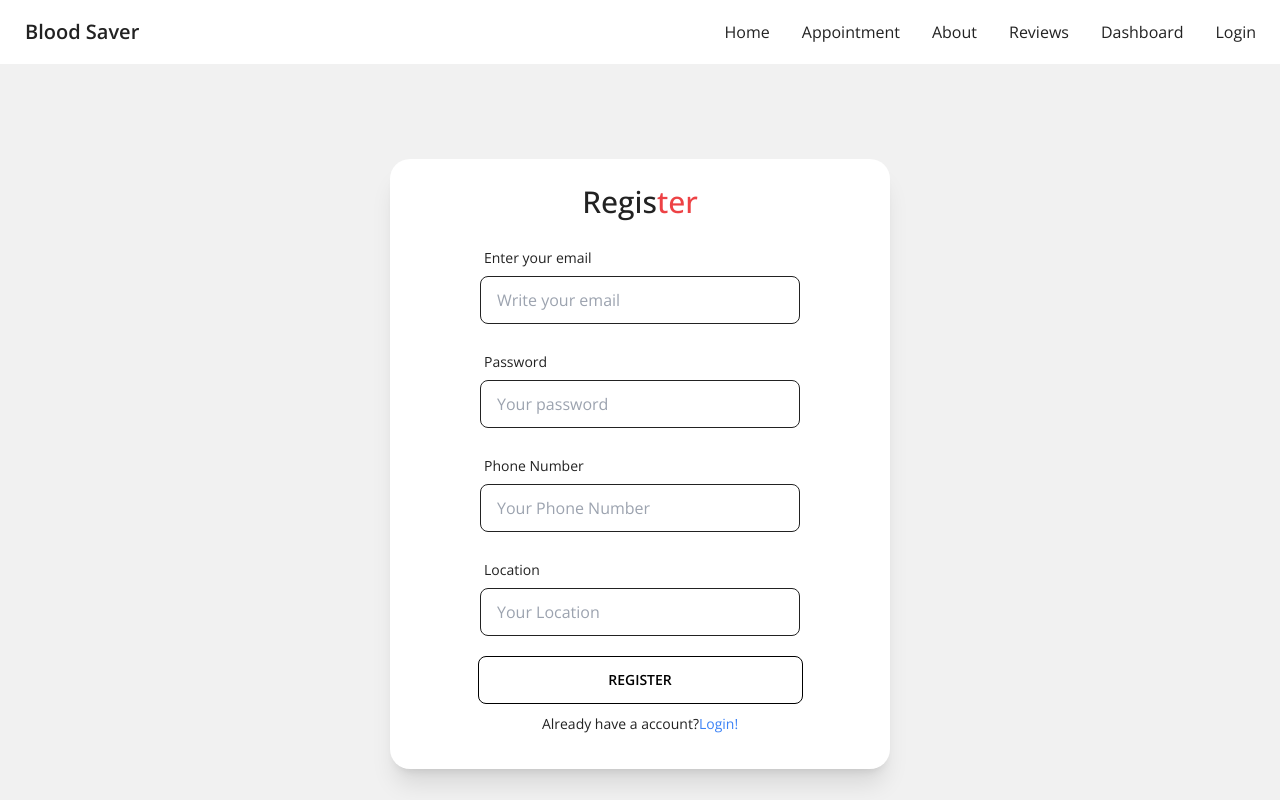
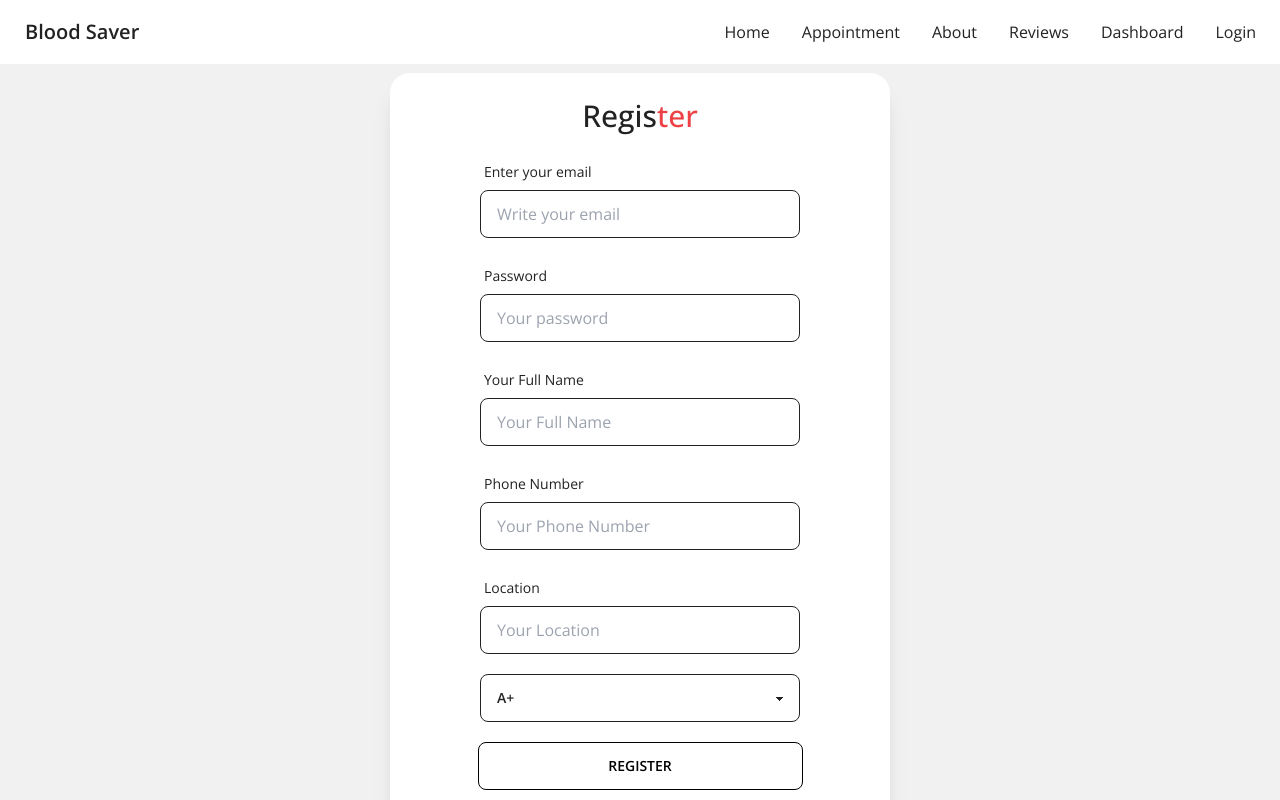
Before and after one commit to bitue/connect-to-blood-client, a React (Create React App) app: page /register in a window 1280 px wide. Shown: the top 800 px of the page. Built offline with nearby package versions, Linux system fonts and the light colour scheme; the HTML template or start-up script is replaced by a standard one.

Commit message:
add some field register

```diff
--- a/src/Pages/Register.js
+++ b/src/Pages/Register.js
@@ -5,64 +5,132 @@ import Navbar from '../Components/Shared/Navbar';
 
 const Register = () => {
     const { register, handleSubmit } = useForm();
+    const bloodTypes = ['A+', 'A-', 'B+', 'B-', 'O+', 'O-', 'AB+', 'AB-'];
     const onSubmit = (data) => {
-        console.log(data)
-    }
+        data.role = 'user';
+        console.log(data);
+    };
     return (
         <>
             <Navbar></Navbar>
             <div className="min-h-screen flex justify-center items-center">
                 <div className="flex items-center flex-col justify-center py-[25px] px-[20px]  lg:md:w-[500px] bg-[#fff] shadow-xl rounded-[20px]">
-                    <h2 className="text-3xl text-center mb-[20px] font-medium">Regis<span className="text-primary">ter</span></h2>
+                    <h2 className="text-3xl text-center mb-[20px] font-medium">
+                        Regis<span className="text-primary">ter</span>
+                    </h2>
                     <div>
-                        <form action="" onSubmit={handleSubmit(onSubmit)} className="flex flex-col justify-center items-center">
+                        <form
+                            action=""
+                            onSubmit={handleSubmit(onSubmit)}
+                            className="flex flex-col justify-center items-center"
+                        >
                             <div className="form-control w-full max-w-xs">
                                 <label className="label">
-                                    <span className="label-text text-secondary">Enter your email</span>
-
+                                    <span className="label-text text-secondary">
+                                        Enter your email
+                                    </span>
                                 </label>
-                                <input type="email" placeholder="Write your email" class="input border-secondary mb-[20px] w-[400px] max-w-xs" {...register("email", {
-                                    required: true
-                                })} />
-
+                                <input
+                                    type="email"
+                                    placeholder="Write your email"
+                                    class="input border-secondary mb-[20px] w-[400px] max-w-xs"
+                                    {...register('email', {
+                                        required: true
+                                    })}
+                                />
                             </div>
 
                             <div className="form-control w-full max-w-xs">
                                 <label className="label">
                                     <span className="label-text text-secondary">Password</span>
                                 </label>
-                                <input type="password" placeholder="Your password" class="input border-secondary mb-[20px] w-[400px] max-w-xs" {...register("password", {
-                                    required: true
-                                })} />
+                                <input
+                                    type="password"
+                                    placeholder="Your password"
+                                    class="input border-secondary mb-[20px] w-[400px] max-w-xs"
+                                    {...register('password', {
+                                        required: true
+                                    })}
+                                />
+                            </div>
 
+                            <div className="form-control w-full max-w-xs">
+                                <label className="label">
+                                    <span className="label-text text-secondary">
+                                        Your Full Name
+                                    </span>
+                                </label>
+                                <input
+                                    type="text"
+                                    placeholder="Your Full Name"
+                                    class="input border-secondary mb-[20px] w-[400px] max-w-xs"
+                                    {...register('fullName', {
+                                        required: true
+                                    })}
+                                />
                             </div>
+
                             <div className="form-control w-full max-w-xs">
                                 <label className="label">
                                     <span className="label-text text-secondary">Phone Number</span>
                                 </label>
-                                <input type="password" placeholder="Your Phone Number" class="input border-secondary mb-[20px] w-[400px] max-w-xs" {...register("phone", {
-                                    required: true
-                                })} />
+                                <input
+                                    type="phone"
+                                    placeholder="Your Phone Number"
+                                    class="input border-secondary mb-[20px] w-[400px] max-w-xs"
+                                    {...register('phone', {
+                                        required: true
+                                    })}
+                                />
                             </div>
 
                             <div className="form-control w-full max-w-xs">
                                 <label className="label">
                                     <span className="label-text text-secondary">Location</span>
                                 </label>
-                                <input type="text" placeholder="Your Location" class="input border-secondary mb-[20px] w-[400px] max-w-xs" {...register("location", {
-                                    required: true
-                                })} />
-
+                                <input
+                                    type="text"
+                                    placeholder="Your Location"
+                                    class="input border-secondary mb-[20px] w-[400px] max-w-xs"
+                                    {...register('location', {
+                                        required: true
+                                    })}
+                                />
                             </div>
 
-                            <button className="btn w-[325px] text-black hover:text-white hover:bg-primary hover:border-none">Register</button>
+                            <select
+                                className="select mb-[20px] border-secondary w-full max-w-xs"
+                                {...register('bloodType', {
+                                    required: true
+                                })}
+                            >
+                                <option className="text-[#555]" disabled>
+                                    What is your blood type ?
+                                </option>
+                                {bloodTypes.map((blood, idx) => {
+                                    return (
+                                        <option className="text-secondary" key={idx}>
+                                            {blood}
+                                        </option>
+                                    );
+                                })}
+                            </select>
+
+                            <button className="btn w-[325px] text-black hover:text-white hover:bg-primary hover:border-none">
+                                Register
+                            </button>
                             <div className="">
-                                <p className="text-center my-[10px] text-sm">Already have a account?<Link to="/login" className="text-blue-500">Login!</Link></p>
+                                <p className="text-center my-[10px] text-sm">
+                                    Already have a account?
+                                    <Link to="/login" className="text-blue-500">
+                                        Login!
+                                    </Link>
+                                </p>
                             </div>
                         </form>
                     </div>
                 </div>
-            </div >
+            </div>
         </>
     );
 };
```
